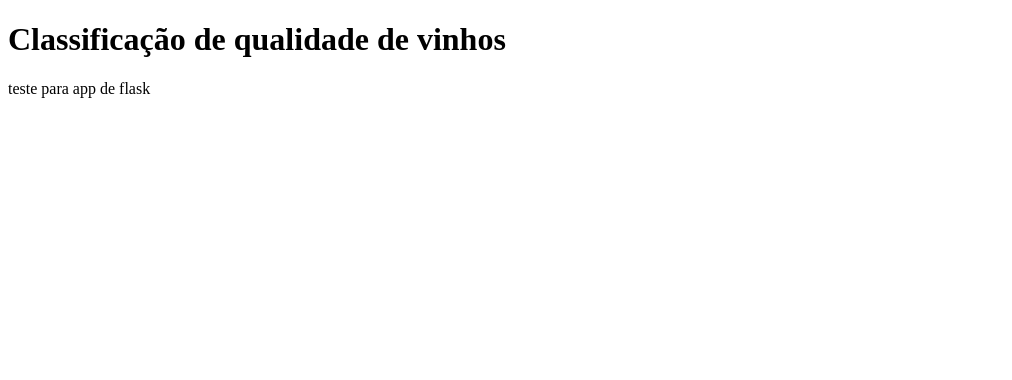
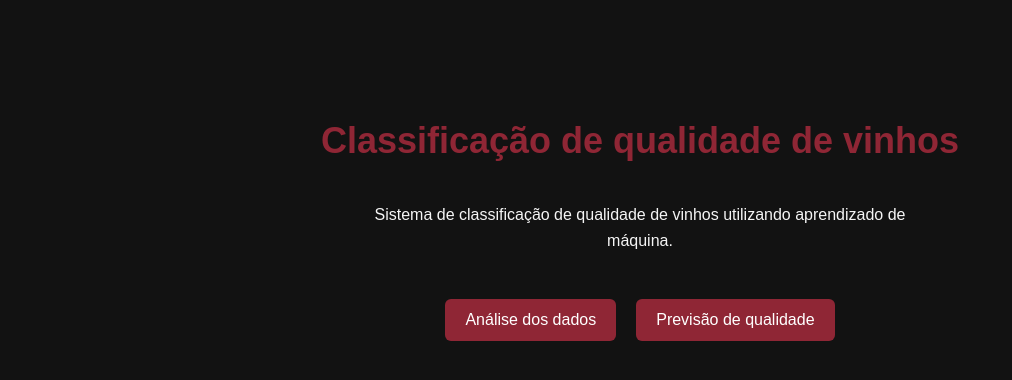
Before and after one commit to BernardoGottems/Trabalho_Topicos_SoftwareA1, a Flask app: page / in a window 1280 px wide. Shown: the top 380 px of the page, without its empty margins (0-1012 px from the left). Run offline with Flask 3, Linux system fonts and the light colour scheme.

Commit message:
Criaçao do layout inicial da página

```diff
--- a/static/style.css
+++ b/static/style.css
@@ -0,0 +1,43 @@
+body {
+    background-color: #121212;
+    color: #f5f5f5;
+    font-family: Arial, sans-serif;
+    margin: 0;
+    padding: 40px;
+
+    display: flex;
+    flex-direction: column;
+    align-items: center;
+}
+
+h1 {
+    color: #8f2635;
+    font-size: 36px;
+    text-align: center;
+    margin-top: 80px;
+}
+
+p {
+    max-width: 600px;
+    text-align: center;
+    line-height: 1.6;
+}
+
+nav {
+    display: flex;
+    gap: 20px;
+    margin-top: 30px;
+}
+
+nav a {
+    background-color: #8f2635;
+    color: white;
+    text-decoration: none;
+    padding: 12px 20px;
+    border-radius: 6px;
+    transition: background-color 0.3s;
+}
+
+nav a:hover {
+    background-color: #641a26;
+}
--- a/templates/index.html
+++ b/templates/index.html
@@ -1,11 +1,19 @@
 <!DOCTYPE html>
-<hmtl lang="pt-BR">
+<html lang="pt-BR">
 <head>
     <meta charset="UTF-8">
     <title>Qualidade de vinhos</title>
+    <link rel="stylesheet" href="{{ url_for('static', filename='style.css') }}">
 </head>
 <body>
     <h1>Classificação de qualidade de vinhos</h1>
-    <p>teste para app de flask</p>
+    <p>
+        Sistema de classificação de qualidade de vinhos utilizando aprendizado de máquina.
+    </p>
+    <nav>
+        <a href="/analise">Análise dos dados</a>
+        <a href="/previsao">Previsão de qualidade</a>
+    </nav>
+
 </body>
-</hmtl>
+</html>
```
